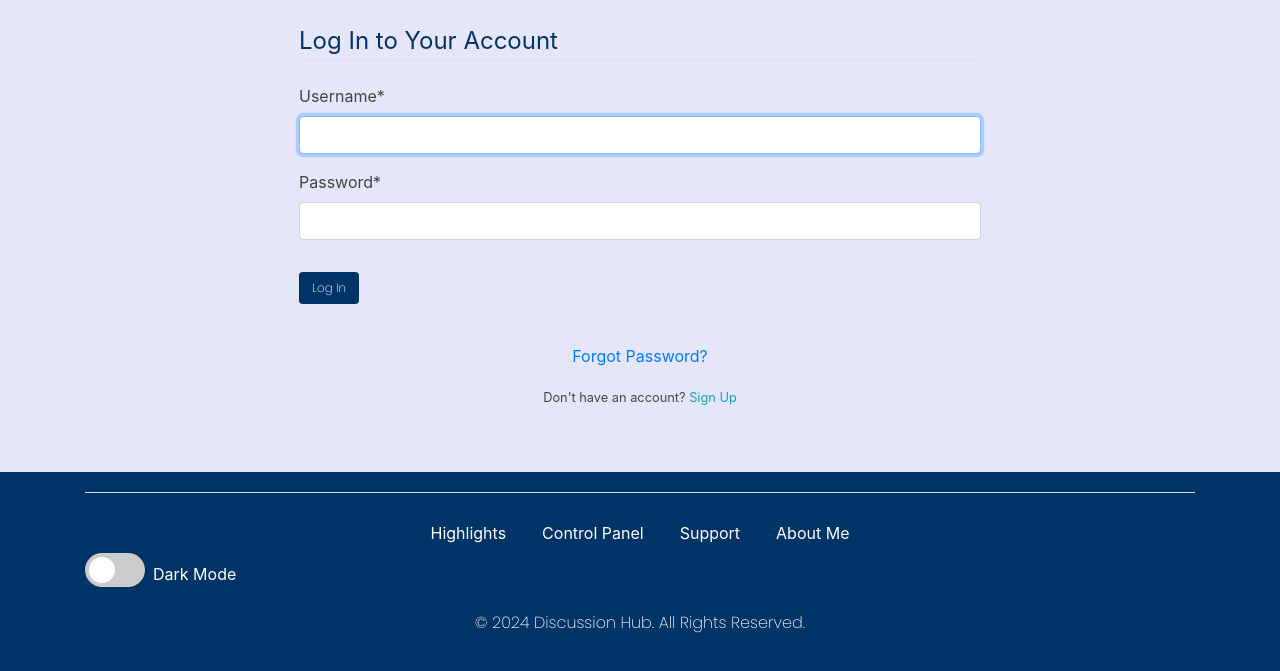
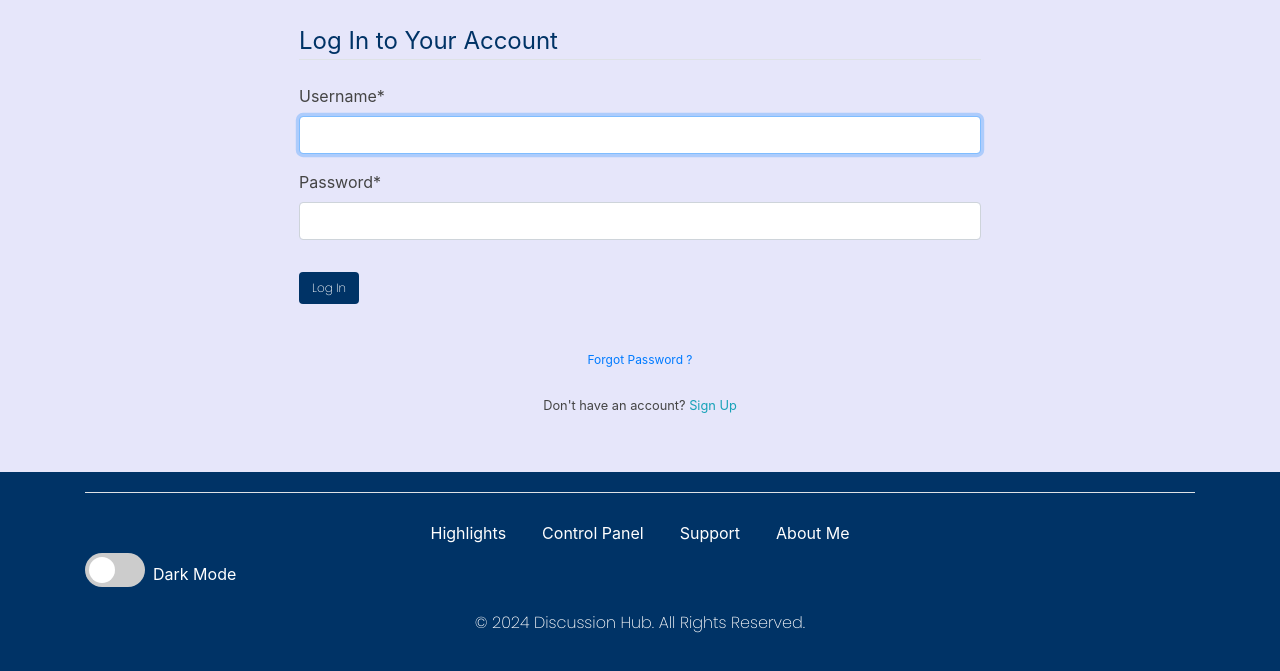
Before and after one commit to Yuss76A/the-discussion-blog, a Django app: page /login/ in a window 1280 px wide. Shown: the part 129-800 px from the top of the page. Run offline with Django 4.2, Linux system fonts and the light colour scheme; some libraries are stand-ins or nearby versions.

Commit message:
Modify login sections both for light and dark mode

```diff
--- a/users/templates/users/login.html
+++ b/users/templates/users/login.html
@@ -16,13 +16,14 @@
             <button class="btn btn-block" type="submit">Log In</button>
         </div>
     </form>
-    <div class="text-center">
-        <a href="{% url 'password_reset' %}" aria-label="Reset your password" target="_blank">Forgot Password?</a>
+    <div class="btn btn-block">
+        <a href="{% url 'password_reset' %}" aria-label="Reset your password" target="_blank">Forgot Password ?</a>
     </div>
     <div class="mt-3 text-center">
         <small class="text-switch">Don't have an account? <a href="{% url 'register' %}" class="text-info"
                 aria-label="Create a new account">Sign
-                Up</a></small>
+                Up</a>
+            </small>
     </div>
 </div>
 {% endblock content %}
```
Also changed, not shown: README.md, 4 other files.
